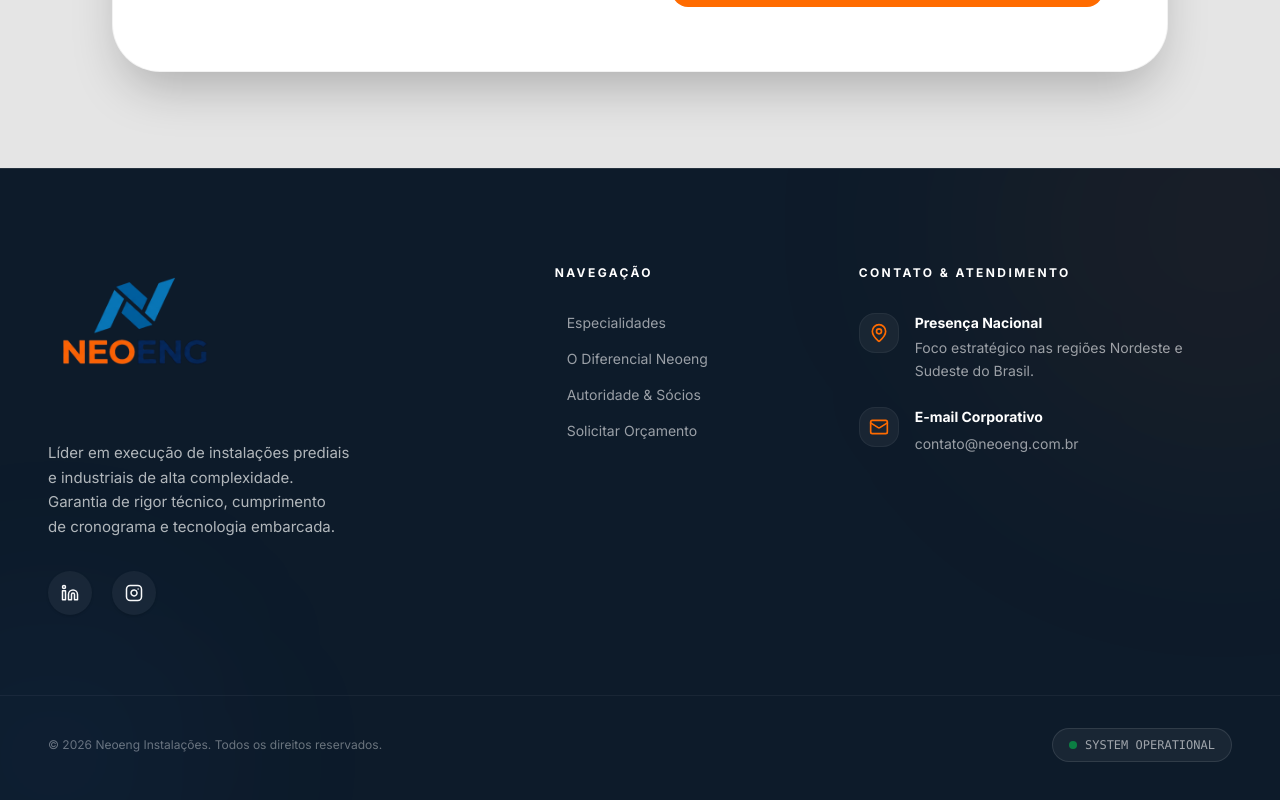
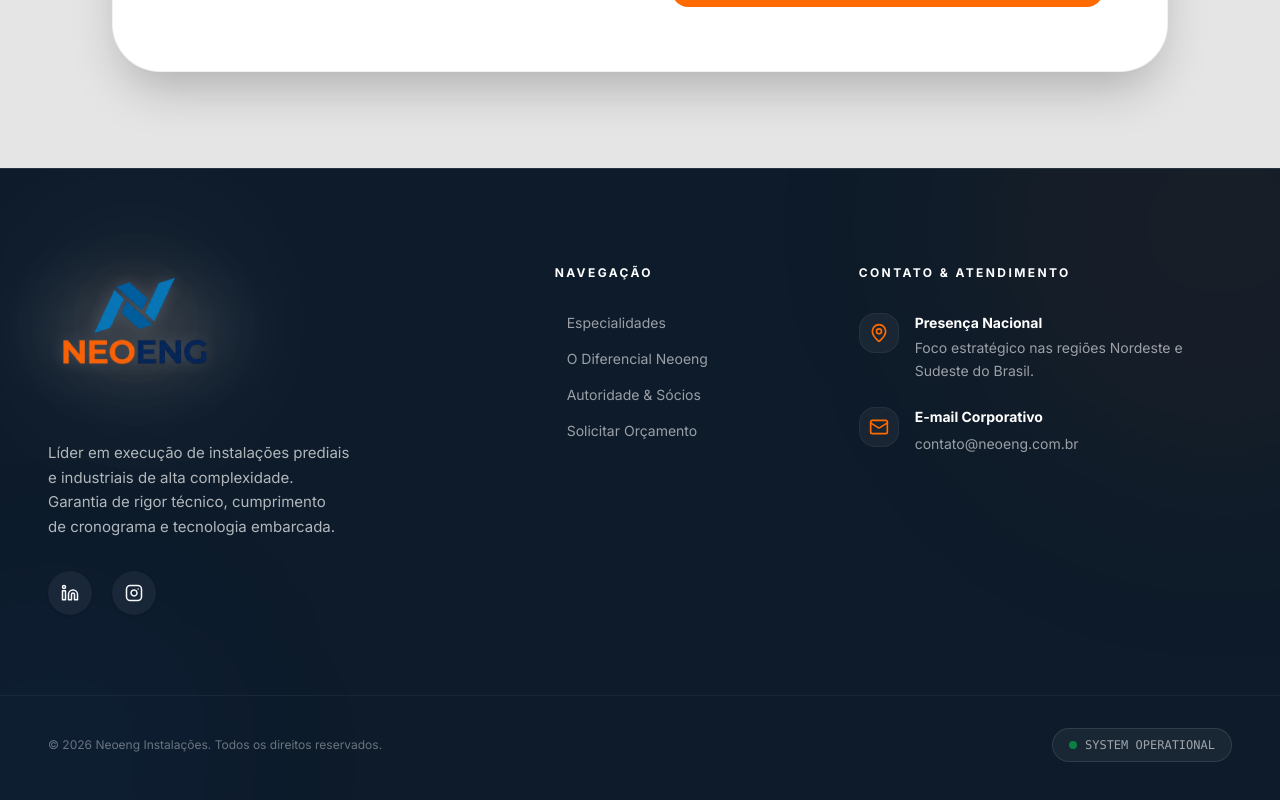
Before and after one commit to YV354M/Neoeng, a Next.js app: page / in a window 1280 px wide. Shown: the part 4961-5761 px from the top of the page. Built offline with nearby package versions, Linux system fonts and the light colour scheme.

Commit message:
style: improve logo visibility in footer with backlight and drop-shadow

```diff
--- a/src/components/Footer.tsx
+++ b/src/components/Footer.tsx
@@ -14,12 +14,17 @@ export default function Footer() {
 
           {/* Brand & Mission */}
           <div className="lg:col-span-5 flex flex-col items-start gap-8">
-            <div className="relative h-44 w-44 -mt-8 transform hover:scale-105 transition-transform duration-500">
+            <div className="relative h-44 w-44 -mt-8 transform hover:scale-105 transition-transform duration-500 group flex items-center justify-center">
+              {/* Stronger spotlight to highlight the dark blue 'ENG' */}
+              <div className="absolute top-[55%] left-1/2 -translate-x-1/2 -translate-y-1/2 w-48 h-20 bg-white/15 blur-[35px] rounded-[100%] pointer-events-none z-0" />
+              <div className="absolute inset-0 bg-white/5 blur-[50px] rounded-full scale-125 opacity-80 group-hover:opacity-100 transition-opacity duration-700 pointer-events-none z-0" />
+              <div className="absolute inset-8 bg-active-orange/10 blur-[30px] rounded-full opacity-40 pointer-events-none z-0" />
+
               <Image
                 src="/logos_neoeng/vertical_neoeng.png"
                 alt="Neoeng Instalações"
                 fill
-                className="object-contain"
+                className="object-contain relative z-10 drop-shadow-[0_0_8px_rgba(255,255,255,0.15)]"
               />
             </div>
             <p className="text-off-white/70 leading-relaxed text-[15px] max-w-sm text-balance">
```
